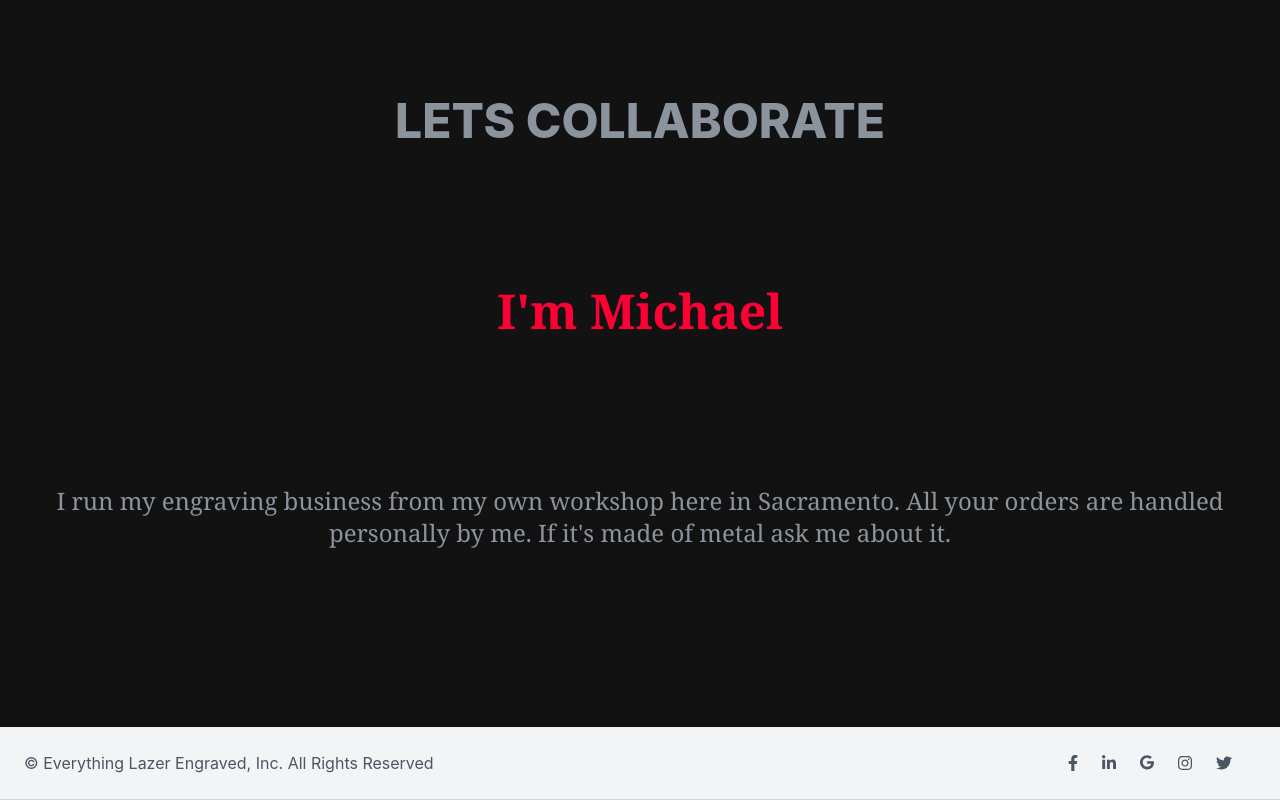
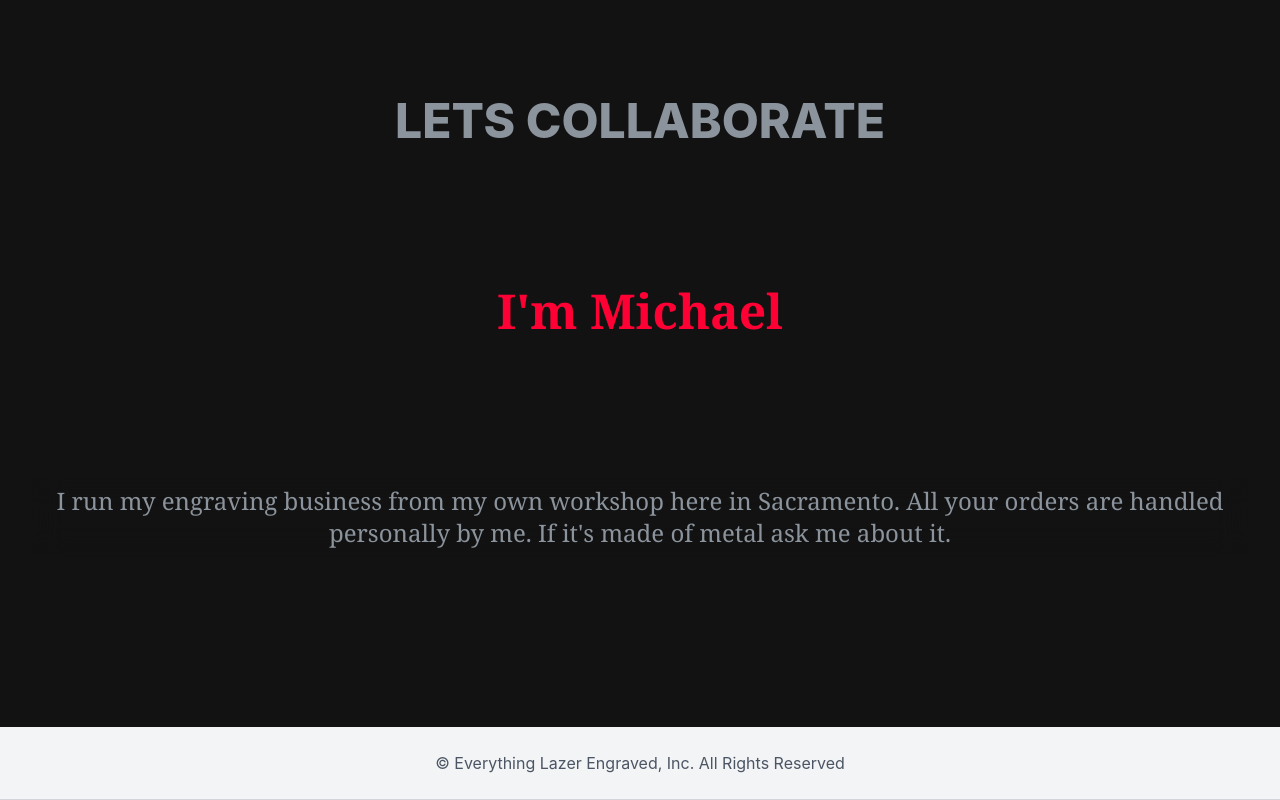
Before and after one commit to CSC190-Cyber-Knights/SP-laser, a React (Vite) app: page / in a window 1280 px wide. Shown: the part 845-1645 px from the top of the page. Built offline with nearby package versions, Linux system fonts and the light colour scheme; no server answers.

Commit message:
Updated Footer
Commented out Social Media Links - Centered "© Everything Lazer Engraved, Inc. All Rights Reserved"

```diff
--- a/src/components/layout/footer.jsx
+++ b/src/components/layout/footer.jsx
@@ -1,11 +1,11 @@
 export const Footer = () => {
   return (
       <footer className="bg-gray-100 text-center text-gray-600 lg:text-left">
-      <div className="flex items-center justify-center border-b border-gray-300 p-6 lg:justify-between">
-        <div className="mr-12 hidden lg:block">
+        <div className="flex items-center justify-center border-b border-gray-300 p-6 lg:justify-center">
+          <div className="lg:inline-block">
             <span>© Everything Lazer Engraved, Inc. All Rights Reserved</span>
           </div>
-        <div className="flex justify-center">
+          {/*<div className="flex justify-center">
             <a href="https://www.facebook.com/" className="mr-6 text-gray-600">
               <svg
                   aria-hidden="true"
@@ -92,7 +92,7 @@
                 ></path>
               </svg>
             </a>
-        </div>
+          </div>*/}
         </div>
       </footer>
   )
```
Lines whose indentation alone changed are shown as unchanged.
